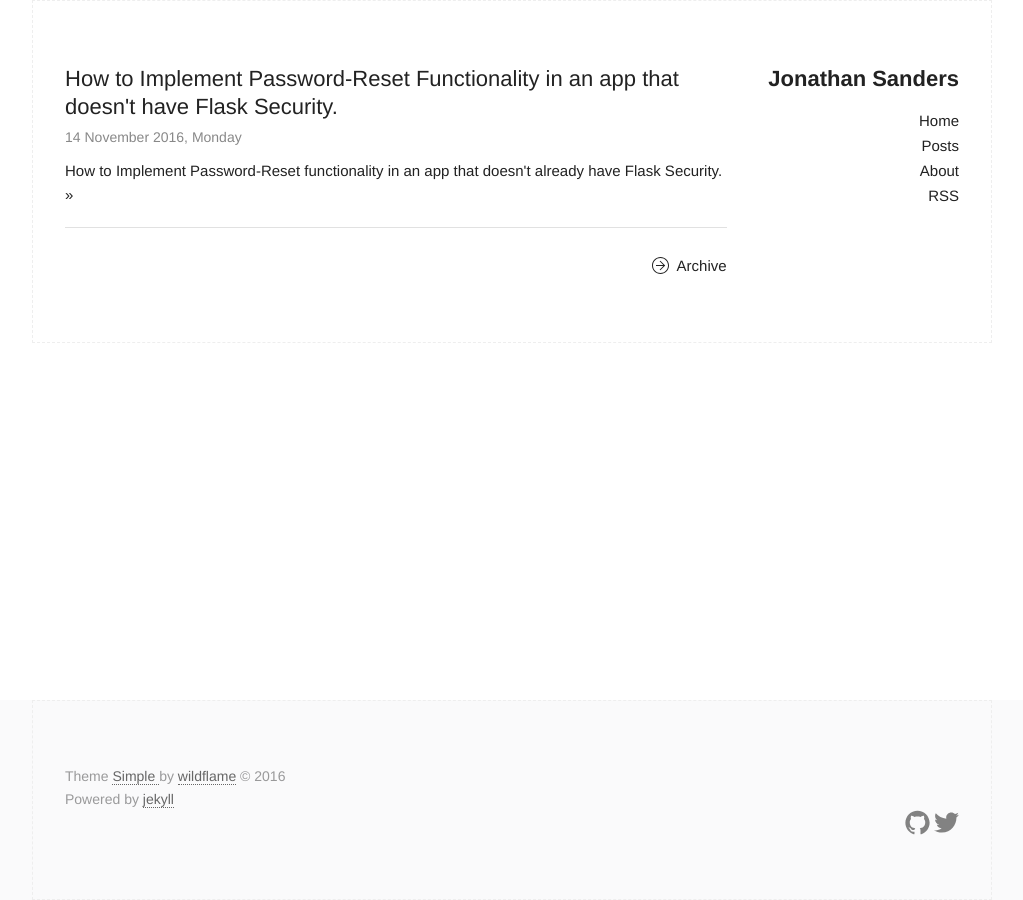
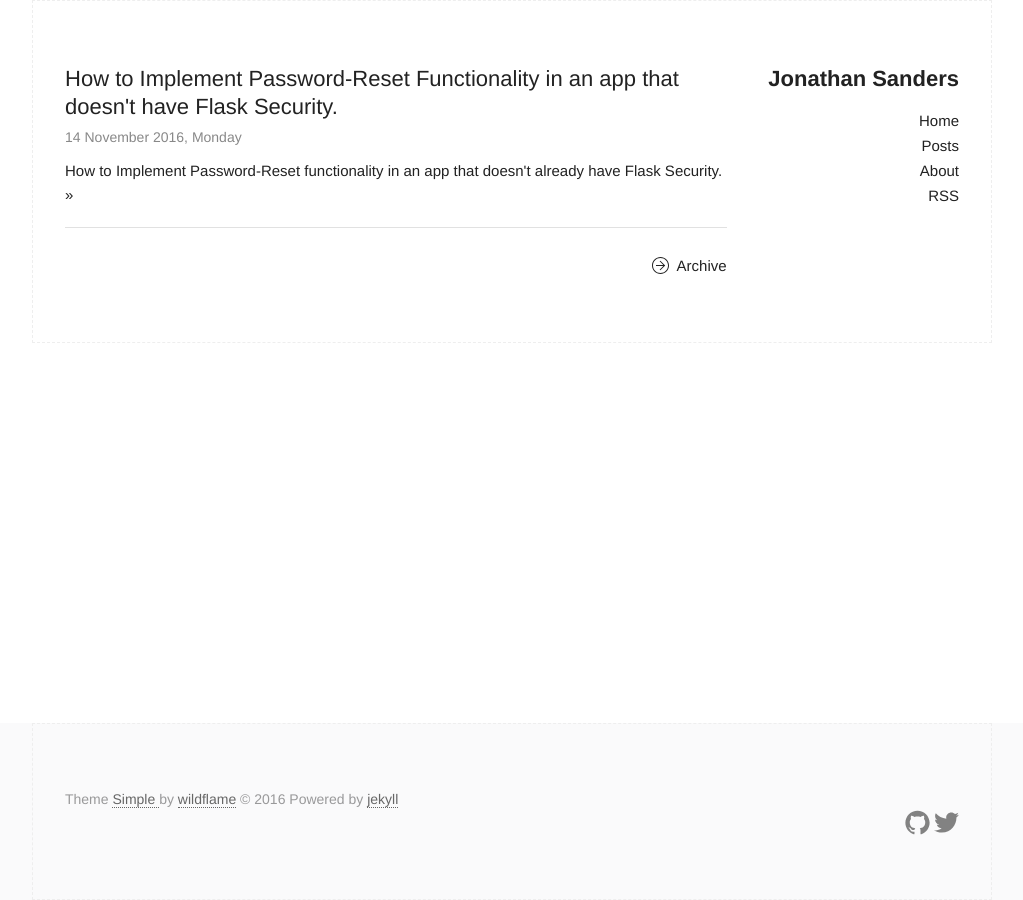
Before and after one commit to j10sanders/j10sanders.github.io, a Jekyll site: the page built from index.html, in a window 1280 px wide. Shown: the whole page, without its empty margins (128-1151 px from the left). Built offline with Jekyll 4.4.1, drawn with Linux system fonts in a browser that asks for light colours.

Commit message:
small changes

```diff
--- a/_includes/footer.html
+++ b/_includes/footer.html
@@ -1,6 +1,6 @@
 <footer class="site-footer">
   <div class="container">
-    <div class="footer left column one-third">
+    <div class="footer left column one-half">
       <section class="small-font">
         Theme <a href="https://github.com/wild-flame/jekyll-simple"> Simple </a> by <a href="http://wildflame.me">wildflame</a>
         © 2016
```
Also changed, not shown: 5 other files.
